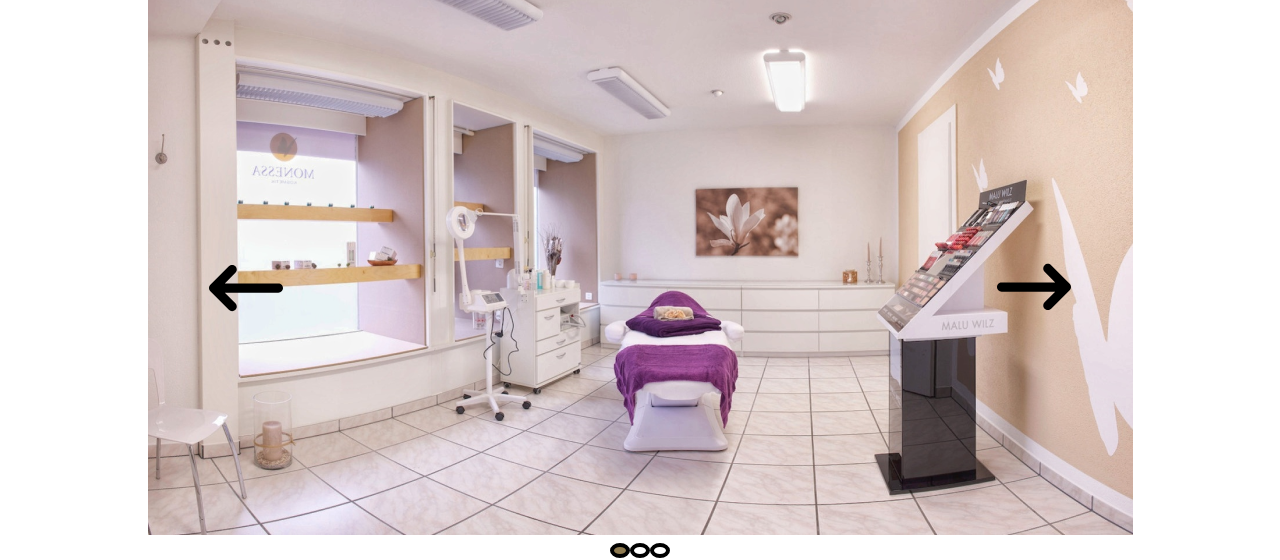
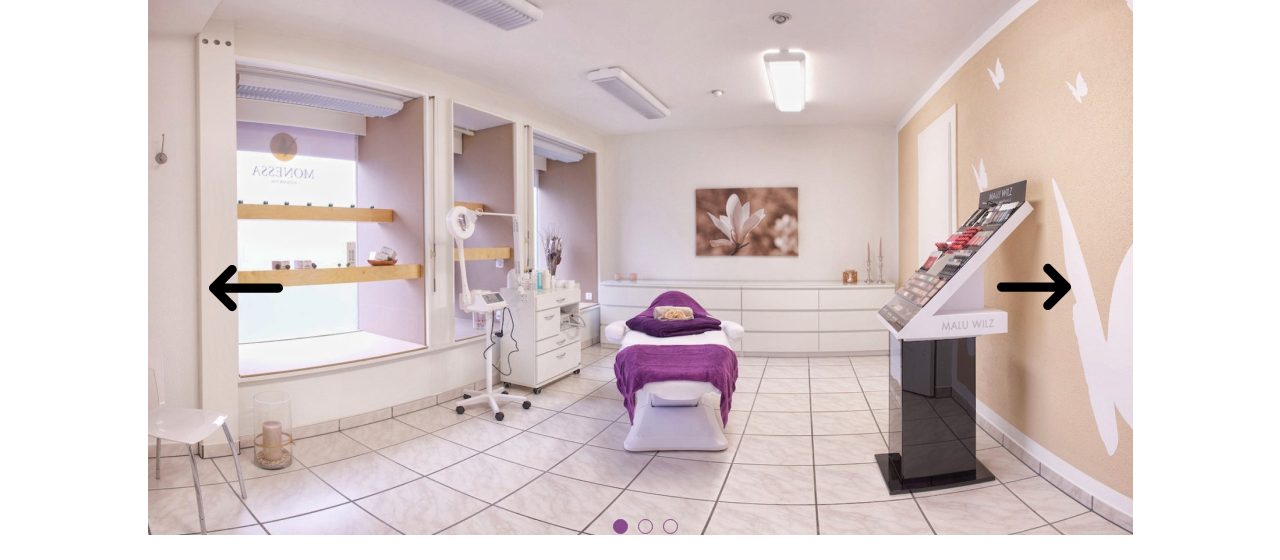
Before and after one commit to ratiry/monesa-project, a website: page html.html in a window 1280 px wide. Shown: the part 244-804 px from the top of the page. Drawn offline with nearby package versions, Linux system fonts and the light colour scheme.

Commit message:
slider dots are styled

```diff
--- a/scss/main.scss
+++ b/scss/main.scss
@@ -15,7 +15,7 @@ html body .container{
   display:none;
 }
 .active-button-slider{
-  background:#8e7a50 !important;
+  background:#884B8B !important;
 }
 
 @keyframes popup-appearing{
@@ -119,14 +119,15 @@ header{
     }
     .slider-dots{
       position:absolute;
-      top:100%;
+      top:96%;
       align-self: center;
       .slider-dot{
         border-radius: 50%;
         height:15px;
         width:15px;
         background:none;
-        border:4px solid black;
+        border:1px solid  #884B8B;
+        margin-left:10px;
       }
     }
   }
```
Also changed, not shown: css/main.css, 1 other file.
